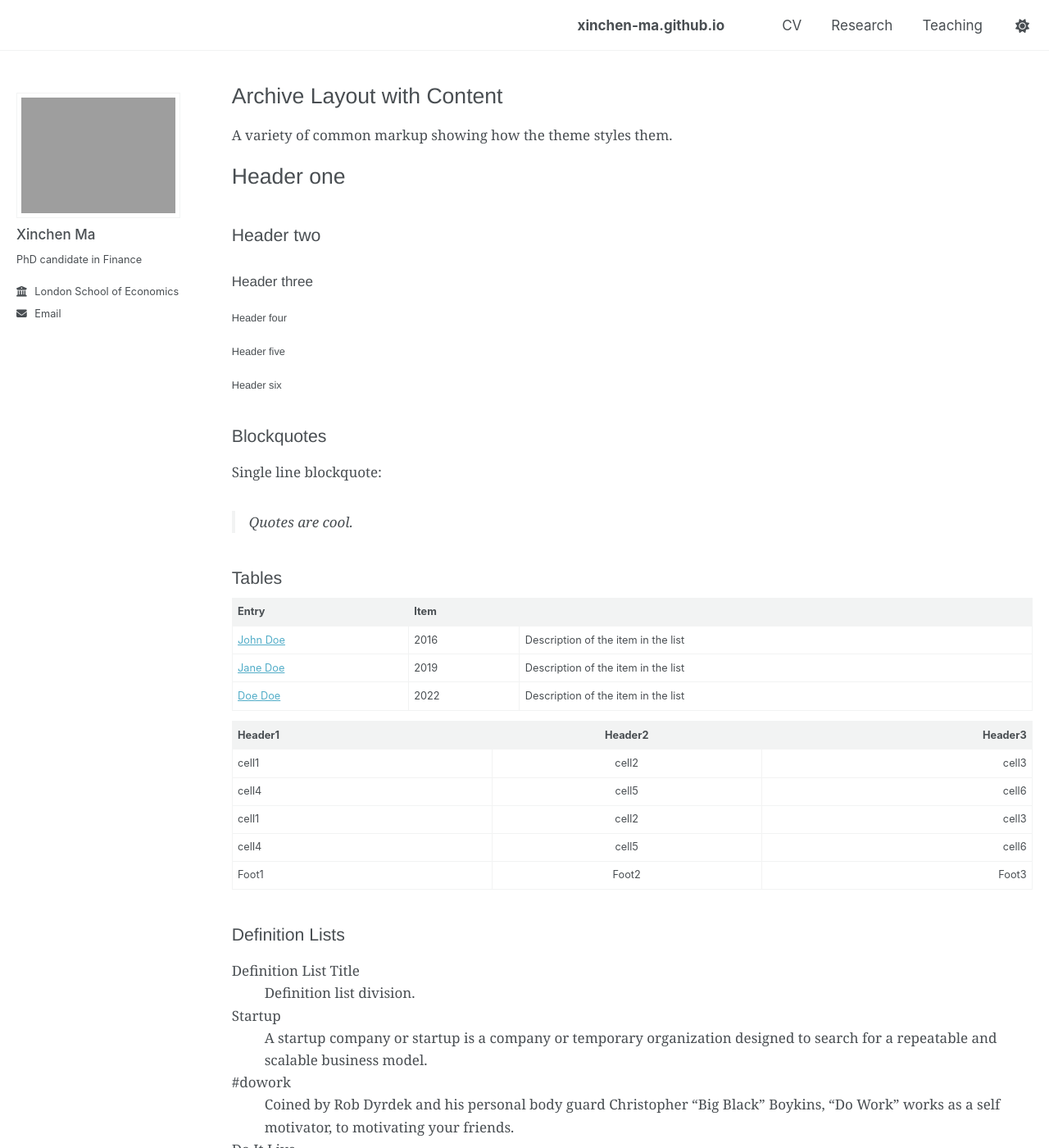
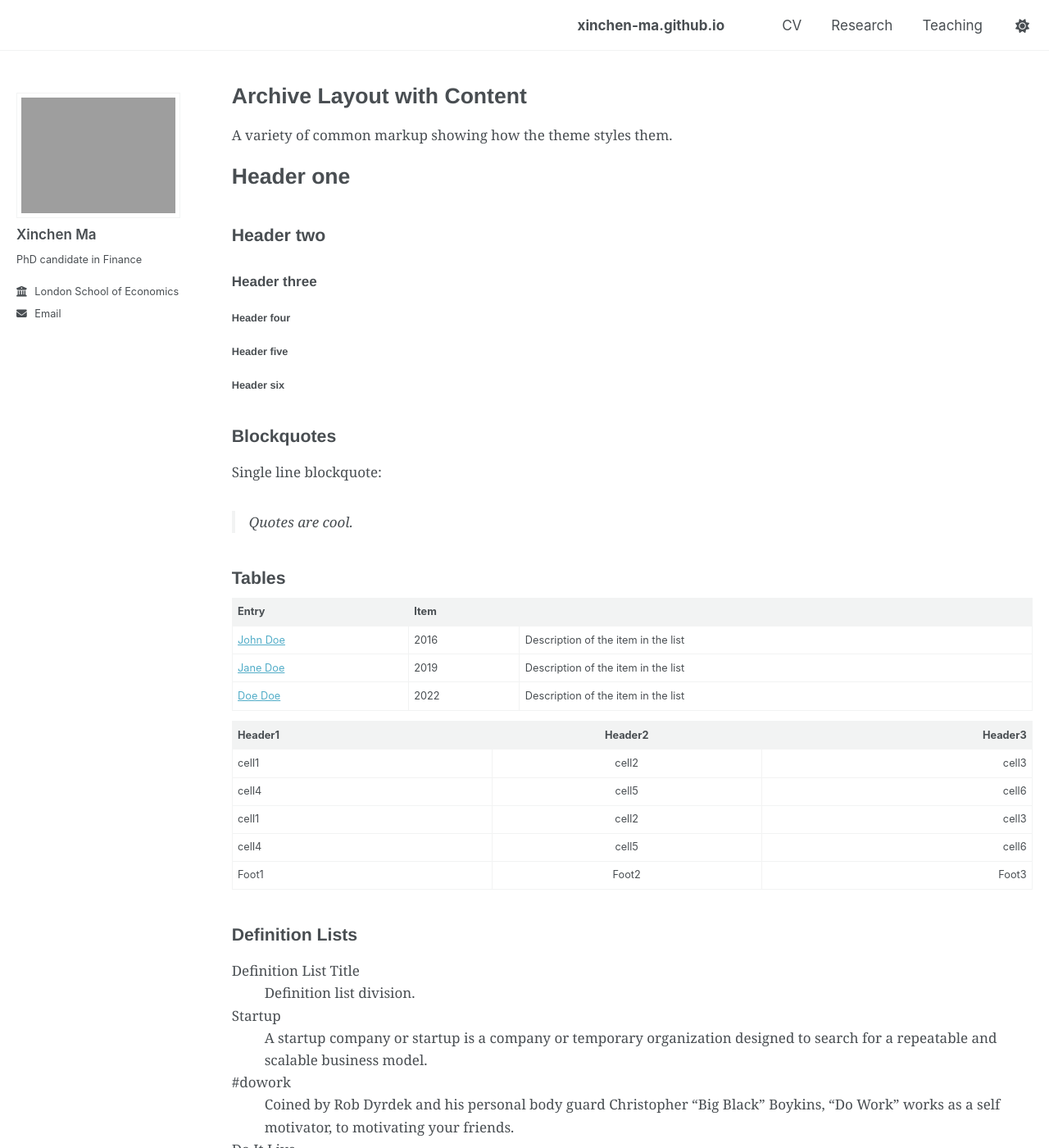
Before and after one commit to xinchen-ma/xinchen-ma.github.io, a Jekyll site: the page built from _pages/archive-layout-with-content.md, in a window 1280 px wide and 1400 px high. Shown: the whole window at 82% size. Built offline with Jekyll 4.4.1, drawn with Linux system fonts in a browser that asks for light colours; a script that is not in the unit is left out.

Commit message:
Update custom.css

```diff
--- a/assets/css/custom.css
+++ b/assets/css/custom.css
@@ -87,6 +87,6 @@ body {
 h1, h2, h3, h4, h5, h6,
 .page__title {
   font-family: "Helvetica Neue", Helvetica, Arial, sans-serif;
-  font-weight: 500;   /* lighter than 700, makes titles less heavy */
+  font-weight: 600;   /* lighter than 700, makes titles less heavy */
   line-height: 1.2;   /* tighter, helps fit titles in fewer lines */
 }
```
